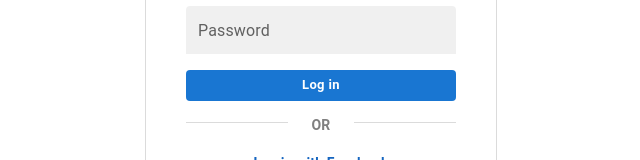
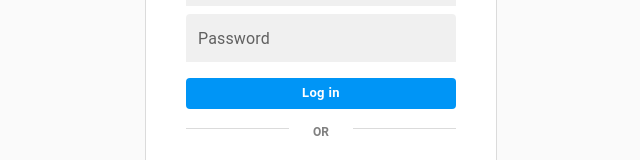
Before and after one commit to David160601/instagram, a Next.js app: page / in a window 1280 px wide. Shown: the part 177-337 px from the top of the page, without its empty margins (319-959 px from the left). Built offline with nearby package versions, Linux system fonts and the light colour scheme.

Commit message:
fontsize

```diff
--- a/pages/_app.tsx
+++ b/pages/_app.tsx
@@ -4,7 +4,7 @@ import "@styles/global.css";
 import { Provider } from "react-redux";
 import store from "@redux/store";
 import { theme } from "src/Theme/index";
-import { ThemeProvider } from "@mui/private-theming";
+import { ThemeProvider } from "@mui/material/styles";
 function MyApp({ Component, pageProps }: AppProps): JSX.Element {
   return (
     <Provider store={store}>
--- a/src/PageComponents/LoginForm.tsx
+++ b/src/PageComponents/LoginForm.tsx
@@ -40,11 +40,16 @@ const LoginForm = (props: Props) => {
         sx={{ mb: 1 }}
       />
       <Button
+        color="primary"
         disableElevation
         variant="contained"
         size="small"
         fullWidth
-        sx={{ my: 1, textTransform: "none", fontWeight: "bold" }}
+        sx={{
+          my: 1,
+          textTransform: "none",
+          fontWeight: "bold",
+        }}
       >
         Log in
       </Button>
--- a/src/Theme/index.tsx
+++ b/src/Theme/index.tsx
@@ -14,4 +14,12 @@ export const theme = createTheme({
       main: "#0095f6",
     },
   },
+  typography: {
+    subtitle1: {
+      fontSize: "14px",
+    },
+    subtitle2: {
+      fontSize: "12px",
+    },
+  },
 });
```
